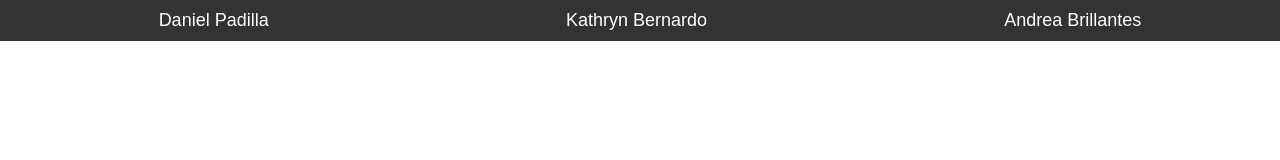
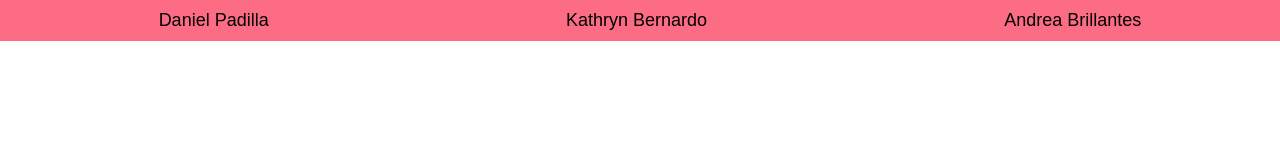
Before and after one commit to KimLupian25/Boxes, a plain HTML site: page Exercise 6/index.html in a window 1280 px wide. Drawn offline with Linux system fonts and the light colour scheme.

Commit message:
another changes

```diff
--- a/Exercise 6/styles.css
+++ b/Exercise 6/styles.css
@@ -5,7 +5,7 @@ body {
 
   .navbar {
     display: flex;
-    background-color: #333;
+    background-color: #FC6C85;
     padding: 10px;
     justify-content: space-around;
     position: fixed;
@@ -14,7 +14,7 @@ body {
   }
 
   .nav-link {
-    color: white;
+    color: black;
     text-decoration: none;
     font-size: 18px;
   }
```
